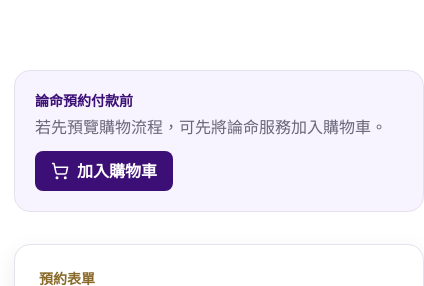
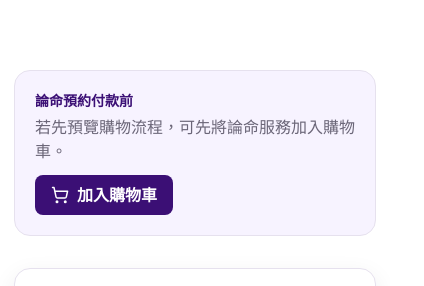
Before and after one commit to tsaititsu/tsu-waterbottle-site, a Next.js app: page /booking in a window 390 px wide. Shown: the part 347-633 px from the top of the page, 424 px wide, since content can reach past the window. Built offline with nearby package versions, Linux system fonts and the light colour scheme; no server answers.

Commit message:
fix: prevent booking mobile horizontal overflow

```diff
--- a/src/components/AddConsultationToCartButton.tsx
+++ b/src/components/AddConsultationToCartButton.tsx
@@ -14,7 +14,7 @@ export function AddConsultationToCartButton() {
   const [message, setMessage] = useState('')
 
   return (
-    <div className="mt-8 rounded-2xl border border-borderSoft bg-softPurple p-5">
+    <div className="mt-8 min-w-0 max-w-full rounded-2xl border border-borderSoft bg-softPurple p-5">
       <p className="text-sm font-semibold text-deepPurple">論命預約付款前</p>
       <p className="mt-1 text-textMuted">若先預覽購物流程，可先將論命服務加入購物車。</p>
       <button
--- a/src/components/BookingForm.tsx
+++ b/src/components/BookingForm.tsx
@@ -342,8 +342,8 @@ export function BookingForm({ resetKey = '' }: BookingFormProps) {
   }
 
   return (
-    <div className="grid gap-6">
-      <form className="grid gap-6 rounded-2xl border border-borderSoft bg-white p-6 shadow-soft md:p-8">
+    <div className="grid min-w-0 max-w-full gap-6">
+      <form className="grid min-w-0 max-w-full gap-6 rounded-2xl border border-borderSoft bg-white p-6 shadow-soft md:p-8 [&_*]:min-w-0 [&_input]:max-w-full [&_select]:max-w-full [&_textarea]:max-w-full">
         <div>
           <p className="text-sm font-semibold text-darkGold">預約表單</p>
           <h2 className="mt-2 font-serifTC text-2xl font-semibold text-deepPurple">預約資料</h2>
```
